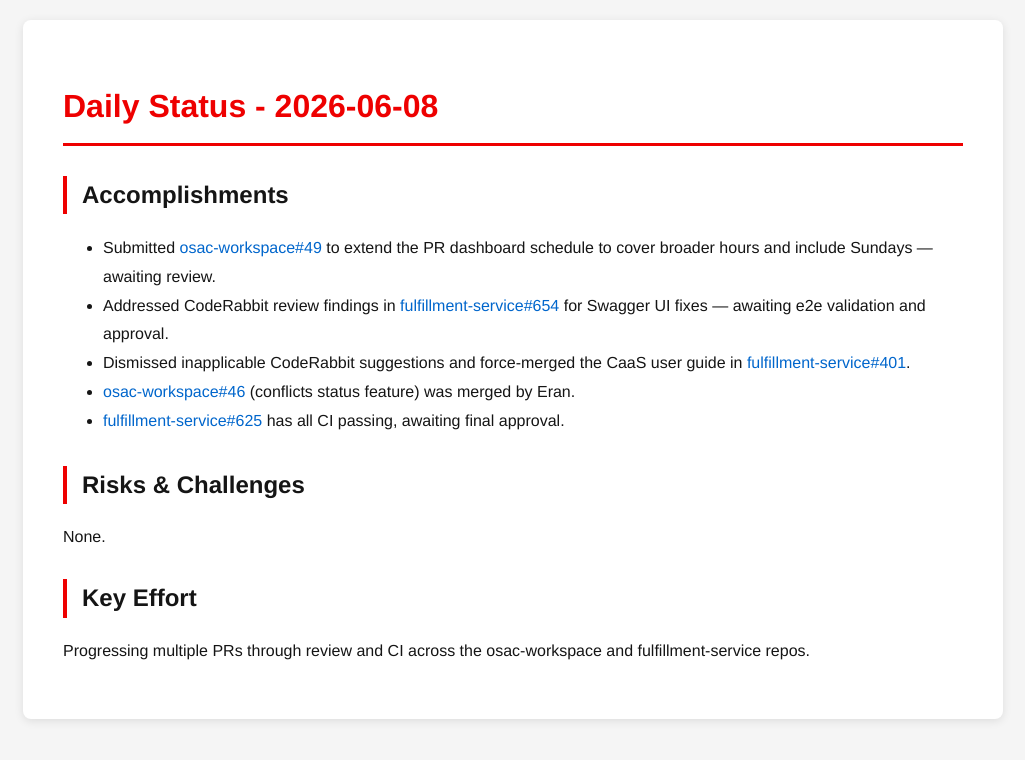
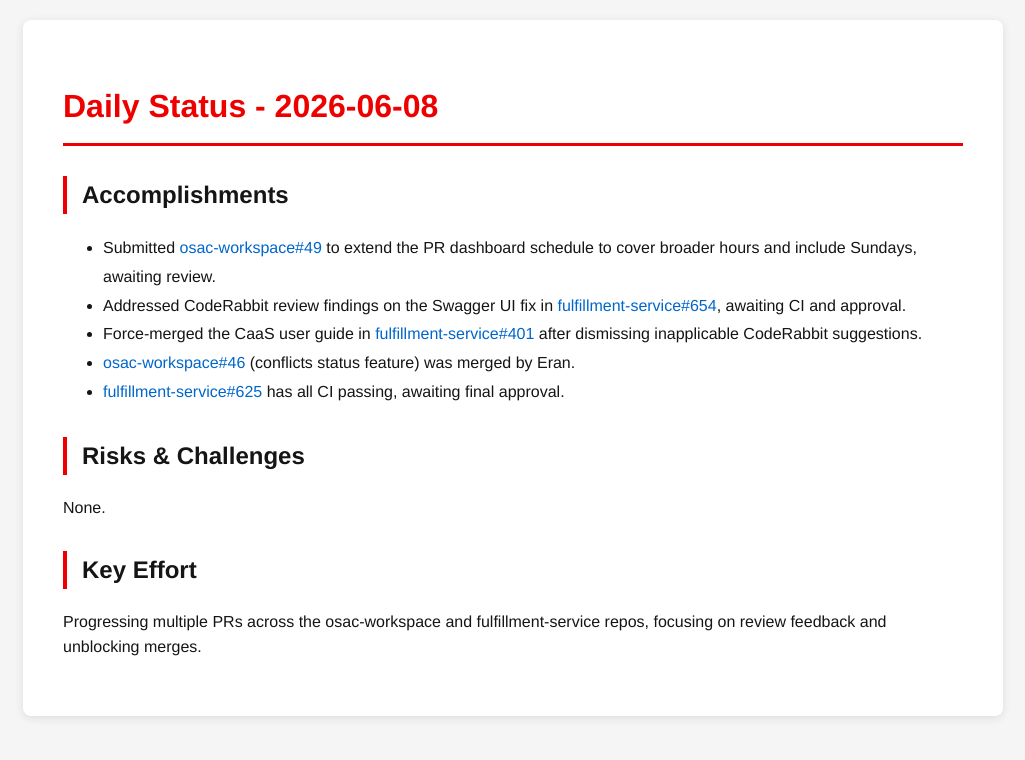
Before and after one commit to tzvatot/daily-status, a Jekyll site: the page built from 2026-06-08.md, in a window 1280 px wide. Shown: the top 760 px of the page, without its empty margins (127-1152 px from the left). Built offline with Jekyll 4.4.1, drawn with Linux system fonts in a browser that asks for light colours.

Commit message:
Daily status update - 2026-06-08

```diff
--- a/2026-06-08.md
+++ b/2026-06-08.md
@@ -7,9 +7,9 @@ date: 2026-06-08
 # Daily Status - 2026-06-08
 
 ## Accomplishments
-- Submitted [osac-workspace#49](https://github.com/osac-project/osac-workspace/pull/49) to extend the PR dashboard schedule to cover broader hours and include Sundays — awaiting review.
-- Addressed CodeRabbit review findings in [fulfillment-service#654](https://github.com/osac-project/fulfillment-service/pull/654) for Swagger UI fixes — awaiting e2e validation and approval.
-- Dismissed inapplicable CodeRabbit suggestions and force-merged the CaaS user guide in [fulfillment-service#401](https://github.com/osac-project/fulfillment-service/pull/401).
+- Submitted [osac-workspace#49](https://github.com/osac-project/osac-workspace/pull/49) to extend the PR dashboard schedule to cover broader hours and include Sundays, awaiting review.
+- Addressed CodeRabbit review findings on the Swagger UI fix in [fulfillment-service#654](https://github.com/osac-project/fulfillment-service/pull/654), awaiting CI and approval.
+- Force-merged the CaaS user guide in [fulfillment-service#401](https://github.com/osac-project/fulfillment-service/pull/401) after dismissing inapplicable CodeRabbit suggestions.
 - [osac-workspace#46](https://github.com/osac-project/osac-workspace/pull/46) (conflicts status feature) was merged by Eran.
 - [fulfillment-service#625](https://github.com/osac-project/fulfillment-service/pull/625) has all CI passing, awaiting final approval.
 
@@ -17,4 +17,4 @@ date: 2026-06-08
 None.
 
 ## Key Effort
-Progressing multiple PRs through review and CI across the osac-workspace and fulfillment-service repos.
+Progressing multiple PRs across the osac-workspace and fulfillment-service repos, focusing on review feedback and unblocking merges.
```
